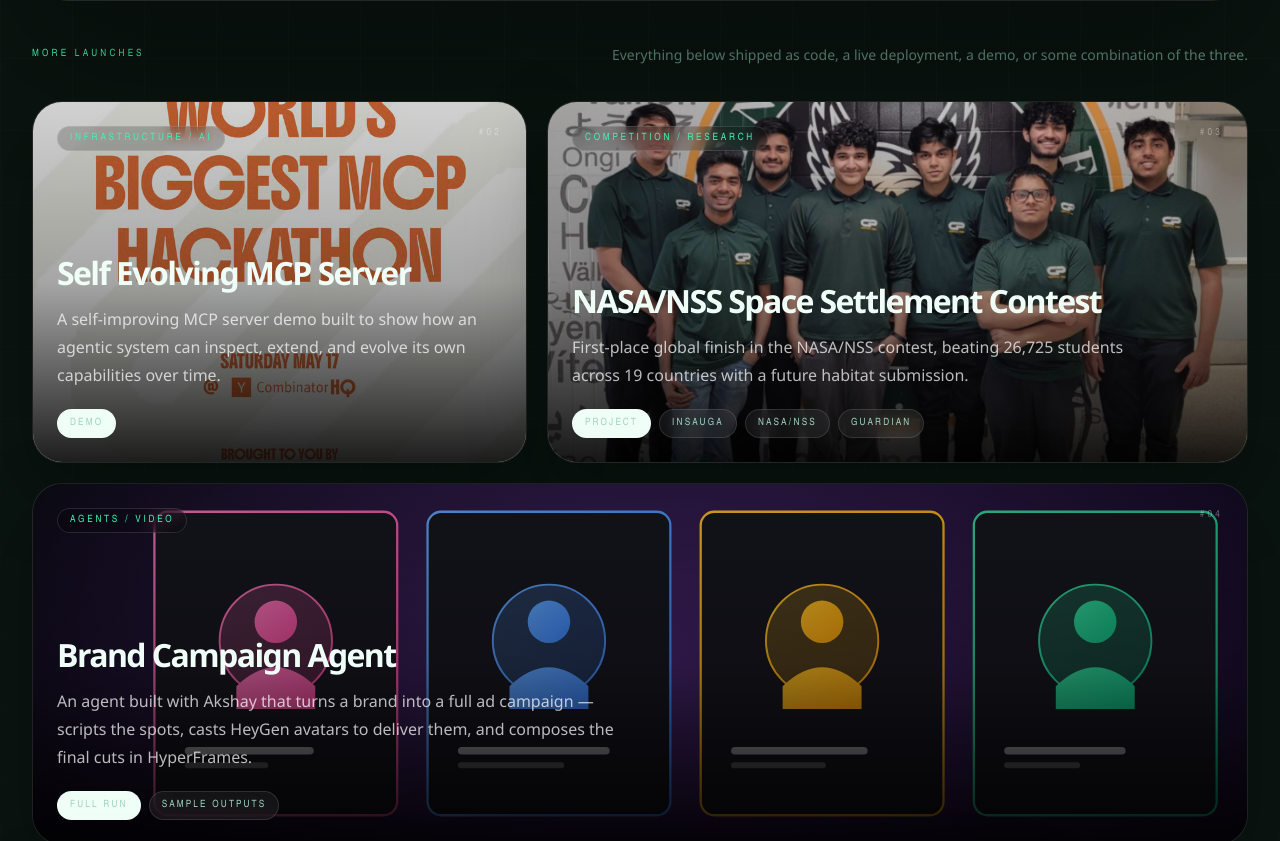
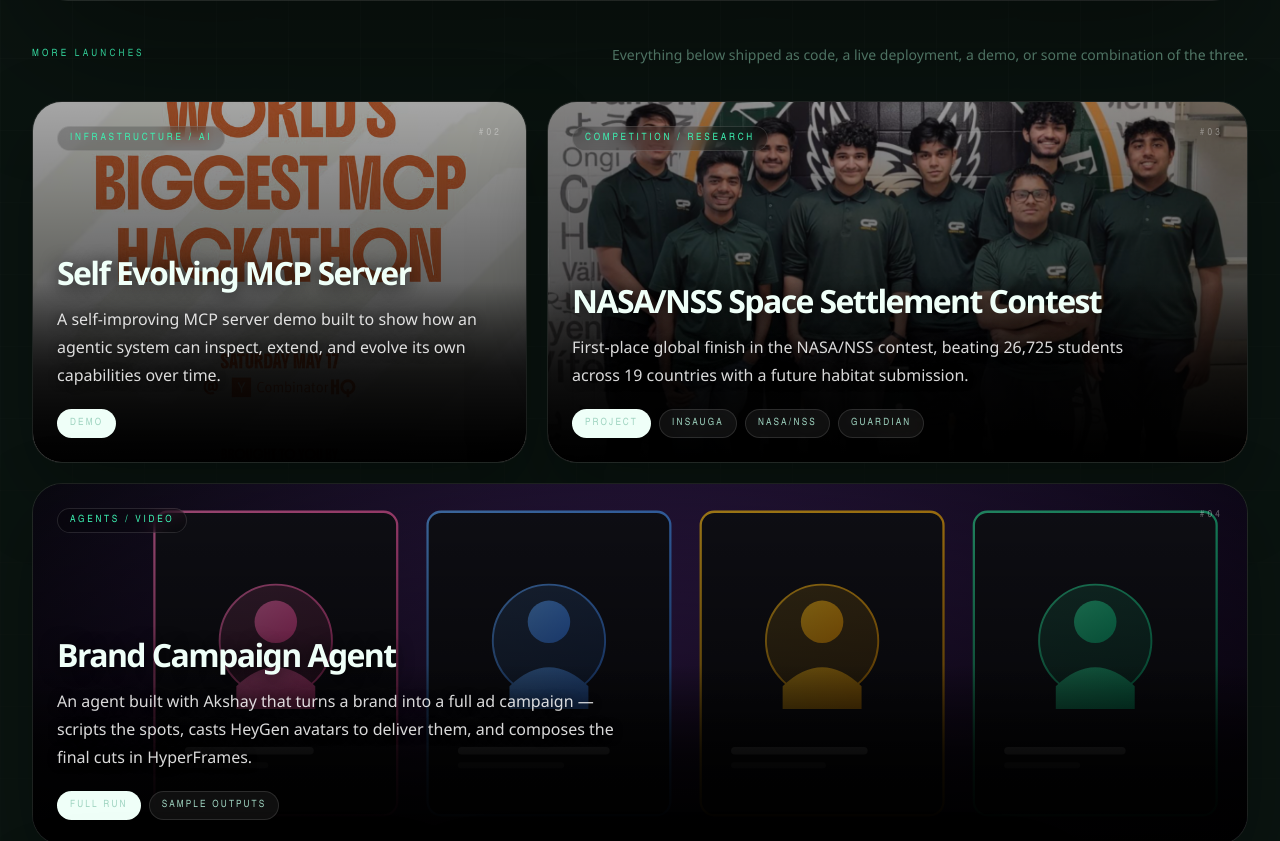
Before and after one commit to PragalvhaSharma/PersonalWebsite, a Next.js app: page / in a window 1280 px wide. Shown: the part 1806-2647 px from the top of the page. Built offline with nearby package versions, Linux system fonts and the light colour scheme.

Commit message:
Improve project card text legibility over SVG and image covers (#7)

```diff
--- a/src/app/components/PortfolioPage.tsx
+++ b/src/app/components/PortfolioPage.tsx
@@ -292,7 +292,8 @@
           className={`object-cover transition-transform duration-700 group-hover:scale-[1.06] ${project.imageClassName ?? ""}`}
         />
       </div>
-      <div className="absolute inset-0 bg-gradient-to-b from-black/18 via-black/35 to-black/88" />
+      <div className="absolute inset-0 bg-gradient-to-b from-black/35 via-black/60 to-black/95" />
+      <div className="absolute inset-x-0 bottom-0 h-1/2 bg-gradient-to-t from-black/90 via-black/65 to-transparent" />
       <div className="absolute inset-0 opacity-0 transition-opacity duration-500 group-hover:opacity-100 bg-[radial-gradient(circle_at_top_right,rgba(60,242,178,0.18),transparent_36%)]" />
 
       <div className="relative flex h-full min-h-[360px] flex-col justify-between p-5 sm:p-6">
@@ -307,10 +308,10 @@
 
         <div className="space-y-4">
           <div className="space-y-3">
-            <h3 className="max-w-xl font-headline text-3xl font-bold tracking-[-0.05em] text-[var(--color-text-strong)] sm:text-[2rem]">
+            <h3 className="max-w-xl font-headline text-3xl font-bold tracking-[-0.05em] text-[var(--color-text-strong)] [text-shadow:0_2px_18px_rgba(0,0,0,0.85)] sm:text-[2rem]">
               {project.title}
             </h3>
-            <p className="max-w-xl font-body text-sm leading-7 text-white/72 sm:text-base">
+            <p className="max-w-xl font-body text-sm leading-7 text-white/85 [text-shadow:0_1px_10px_rgba(0,0,0,0.75)] sm:text-base">
               {project.description}
             </p>
           </div>
```
